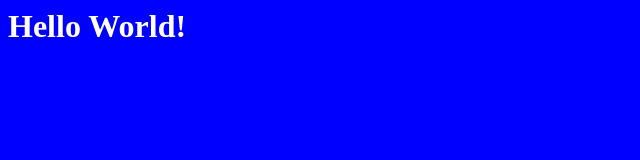
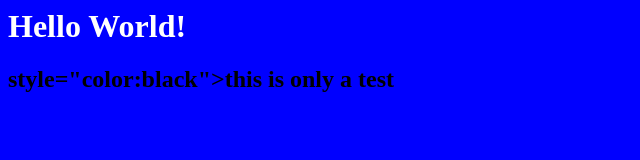
Before and after one commit to geseib/codedeploy, a plain HTML site: page files/index.html in a window 1280 px wide. Shown: the whole page, without its empty margins (0-640 px from the left). Drawn offline with Linux system fonts and the light colour scheme.

Commit message:
added this is only a test

```diff
--- a/files/index.html
+++ b/files/index.html
@@ -1,5 +1,6 @@
 <html>
   <body bgcolor="blue">
     <h1 style="color:white">Hello World!</h1>
+	<h2> style="color:black">this is only a test</h2>
   </body>
 </html>
```
Also changed, not shown: newfile.txt (added), 1 other file.
